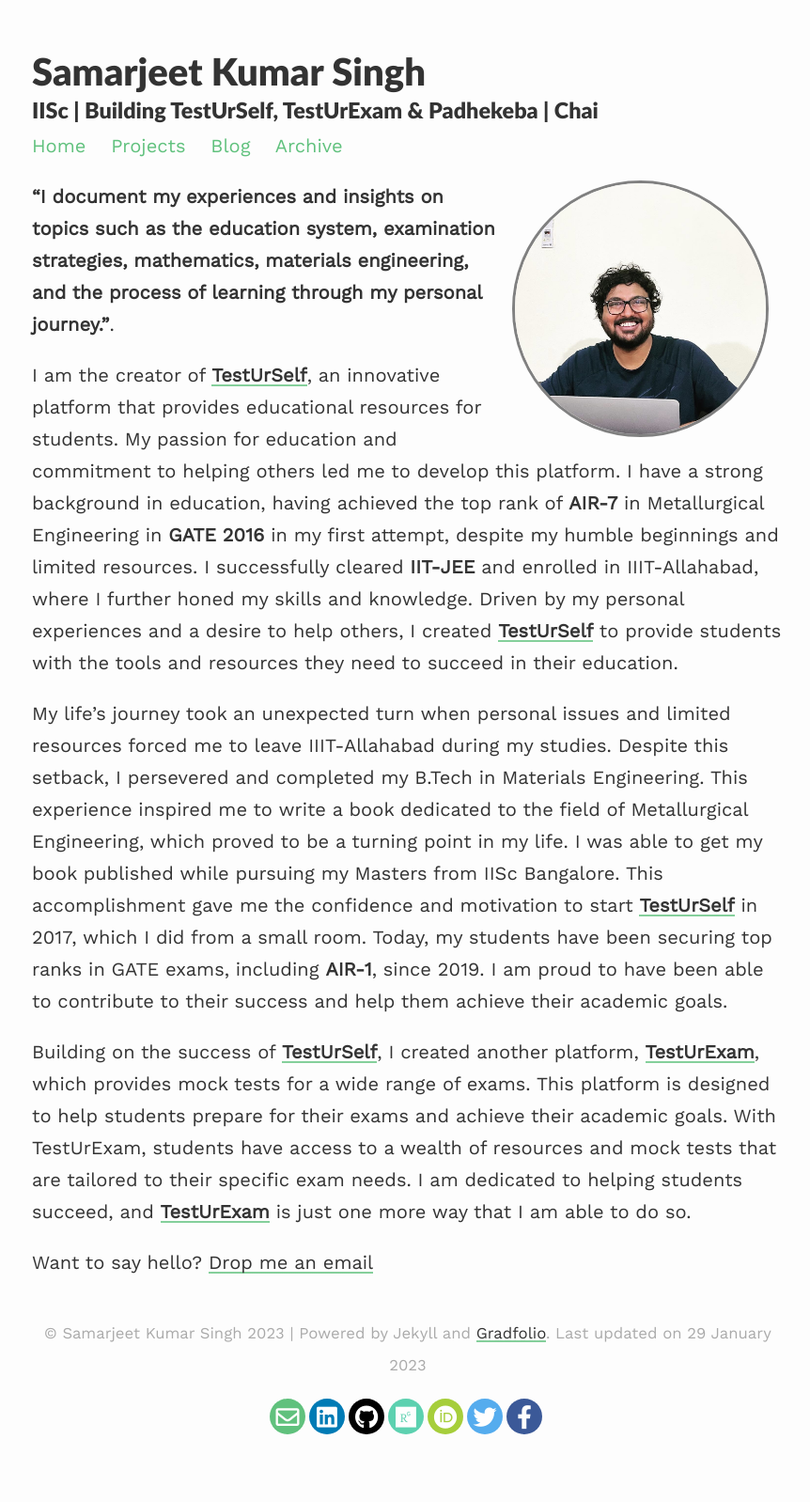
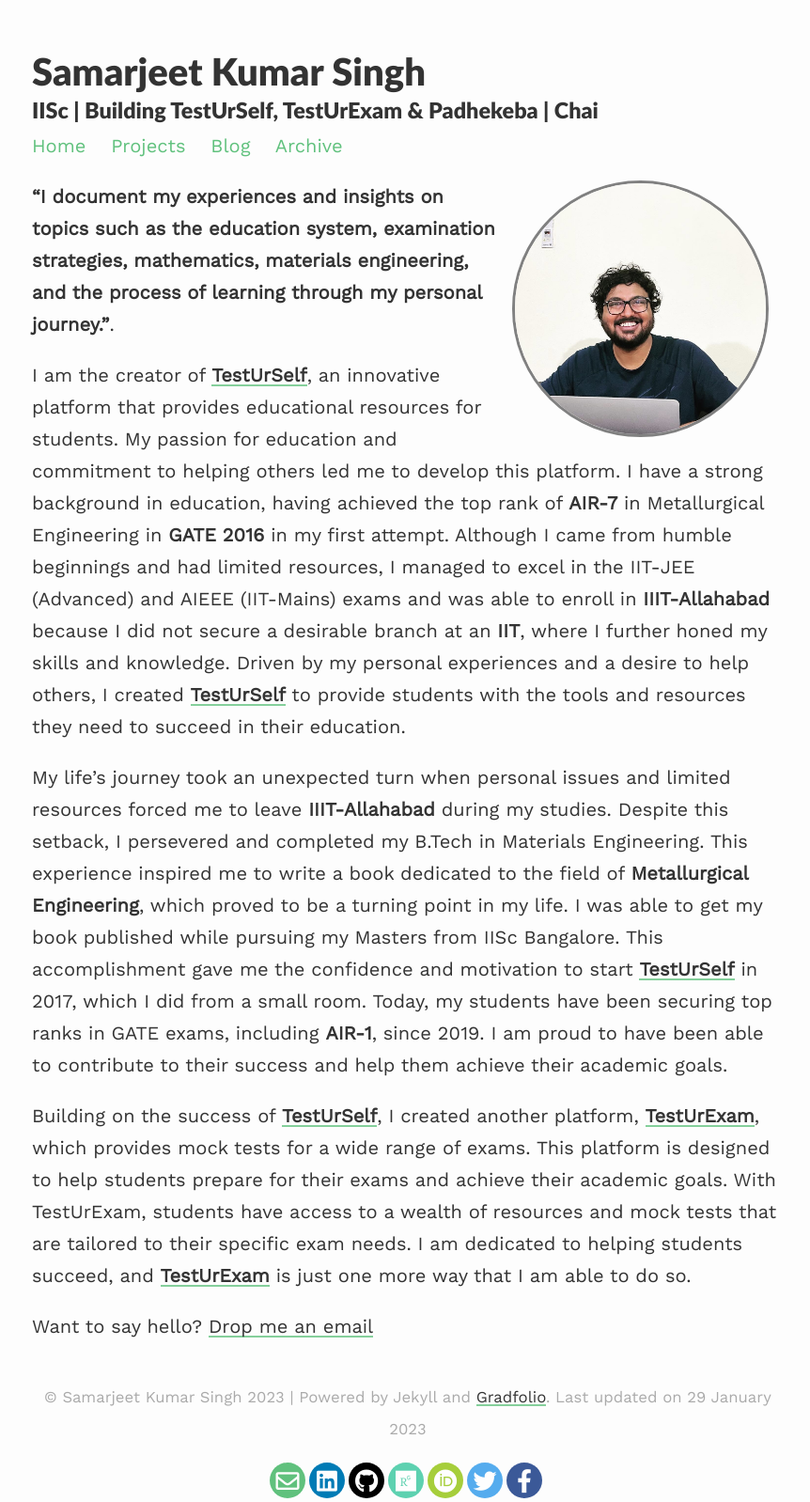
Before and after one commit to Samarjeetkumarsingh/website, a Jekyll site: the page built from index.md, in a window 1280 px wide. Shown: the whole page at 94% size, without its empty margins (206-1068 px from the left). Built offline with Jekyll 4.4.1, drawn with Linux system fonts in a browser that asks for light colours; nearby versions of some CDN libraries; before the commit the page ends 1530 px from its top, so only the background shows below that.

Commit message:
Update index.md

```diff
--- a/index.md
+++ b/index.md
@@ -9,10 +9,10 @@
 
 **"I document my experiences and insights on topics such as the education system, examination strategies, mathematics, materials engineering, and the process of learning through my personal journey."**.
 
-I am the creator of [**TestUrSelf**](https://www.testurself.in){:target="_blank"}, an innovative platform that provides educational resources for students. My passion for education and commitment to helping others led me to develop this platform. I have a strong background in education, having achieved the top rank of **AIR-7** in Metallurgical Engineering in **GATE 2016** in my first attempt, despite my humble beginnings and limited resources. I successfully cleared **IIT-JEE** and enrolled in IIIT-Allahabad, where I further honed my skills and knowledge. Driven by my personal experiences and a desire to help others, I created [**TestUrSelf**](https://www.testurself.in){:target="_blank"} to provide students with the tools and resources they need to succeed in their education.
+I am the creator of [**TestUrSelf**](https://www.testurself.in){:target="_blank"}, an innovative platform that provides educational resources for students. My passion for education and commitment to helping others led me to develop this platform. I have a strong background in education, having achieved the top rank of **AIR-7** in Metallurgical Engineering in **GATE 2016** in my first attempt. Although I came from humble beginnings and had limited resources, I managed to excel in the IIT-JEE (Advanced) and AIEEE (IIT-Mains) exams and was able to enroll in **IIIT-Allahabad** because I did not secure a desirable branch at an **IIT**, where I further honed my skills and knowledge. Driven by my personal experiences and a desire to help others, I created [**TestUrSelf**](https://www.testurself.in){:target="_blank"} to provide students with the tools and resources they need to succeed in their education.
 
 
-My life's journey took an unexpected turn when personal issues and limited resources forced me to leave IIIT-Allahabad during my studies. Despite this setback, I persevered and completed my B.Tech in Materials Engineering. This experience inspired me to write a book dedicated to the field of Metallurgical Engineering, which proved to be a turning point in my life. I was able to get my book published while pursuing my Masters from IISc Bangalore. This accomplishment gave me the confidence and motivation to start [**TestUrSelf**](https://www.testurself.in){:target="_blank"} in 2017, which I did from a small room. Today, my students have been securing top ranks in GATE exams, including **AIR-1**, since 2019. I am proud to have been able to contribute to their success and help them achieve their academic goals.
+My life's journey took an unexpected turn when personal issues and limited resources forced me to leave **IIIT-Allahabad** during my studies. Despite this setback, I persevered and completed my B.Tech in Materials Engineering. This experience inspired me to write a book dedicated to the field of **Metallurgical Engineering**, which proved to be a turning point in my life. I was able to get my book published while pursuing my Masters from IISc Bangalore. This accomplishment gave me the confidence and motivation to start [**TestUrSelf**](https://www.testurself.in){:target="_blank"} in 2017, which I did from a small room. Today, my students have been securing top ranks in GATE exams, including **AIR-1**, since 2019. I am proud to have been able to contribute to their success and help them achieve their academic goals.
 
 Building on the success of [**TestUrSelf**](https://www.testurself.in){:target="_blank"}, I created another platform, [**TestUrExam**](https://testurexam.in){:target="_blank"}, which provides mock tests for a wide range of exams. This platform is designed to help students prepare for their exams and achieve their academic goals. With TestUrExam, students have access to a wealth of resources and mock tests that are tailored to their specific exam needs. I am dedicated to helping students succeed, and [**TestUrExam**](https://testurexam.in){:target="_blank"} is just one more way that I am able to do so.
 
```
